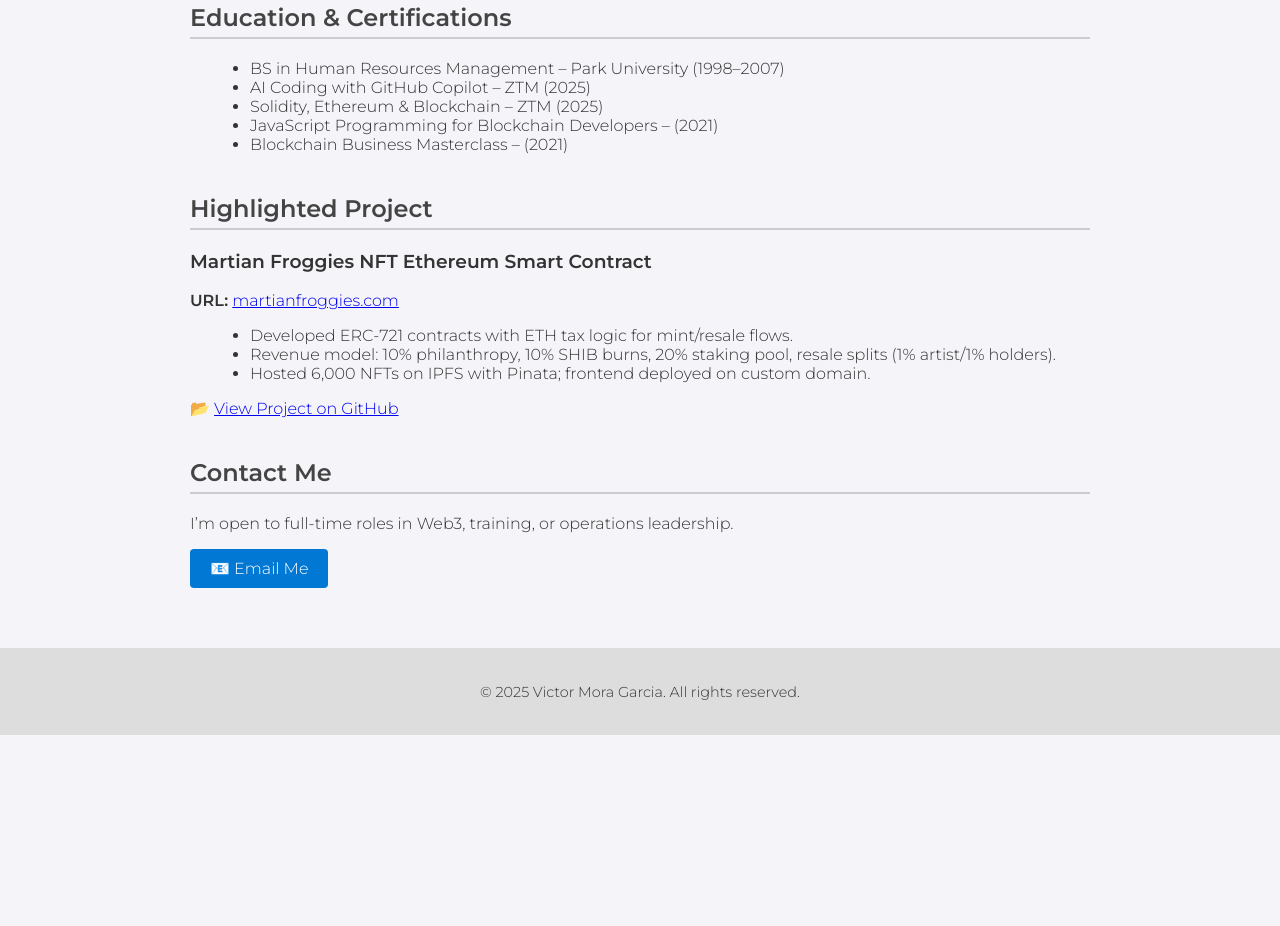
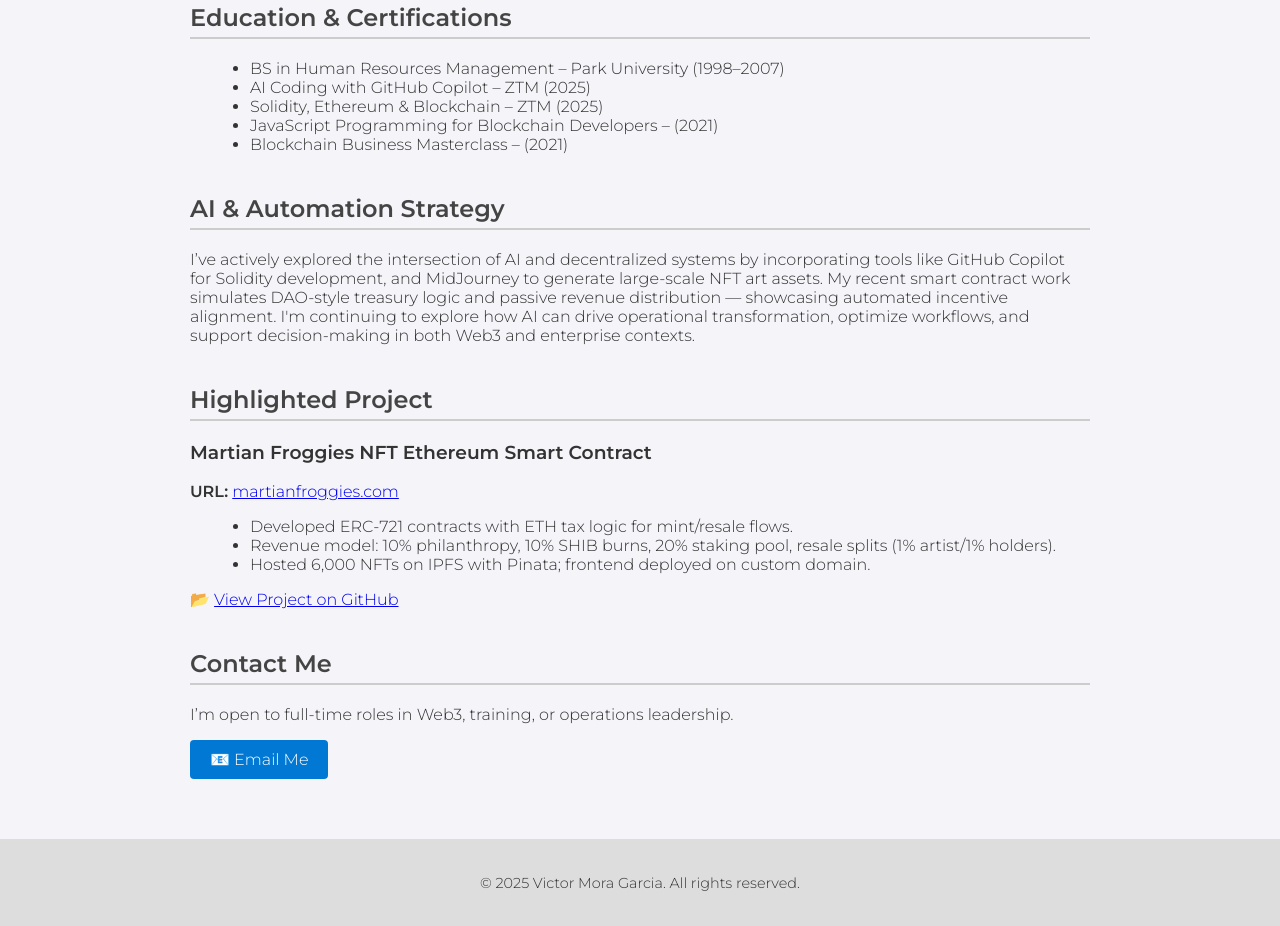
Before and after one commit to moragarcia75/victor-portfolio, a plain HTML site: page index.html in a window 1280 px wide. Shown: the part 1717-2643 px from the top of the page. Before the commit the page ends 2452 px from the top, so only its background shows below. Drawn offline with Linux system fonts and the light colour scheme.

Commit message:
Update index.html

```diff
--- a/index.html
+++ b/index.html
@@ -105,6 +105,15 @@
       </ul>
     </section>
 
+    <section id="ai-automation">
+      <h2>AI & Automation Strategy</h2>
+      <p>
+        I’ve actively explored the intersection of AI and decentralized systems by incorporating tools like GitHub Copilot for Solidity development, and MidJourney
+        to generate large-scale NFT art assets. My recent smart contract work simulates DAO-style treasury logic and passive revenue distribution — showcasing automated incentive alignment.
+        I'm continuing to explore how AI can drive operational transformation, optimize workflows, and support decision-making in both Web3 and enterprise contexts.
+      </p>
+    </section>
+
     <section id="projects">
       <h2>Highlighted Project</h2>
       <div class="project">
```
